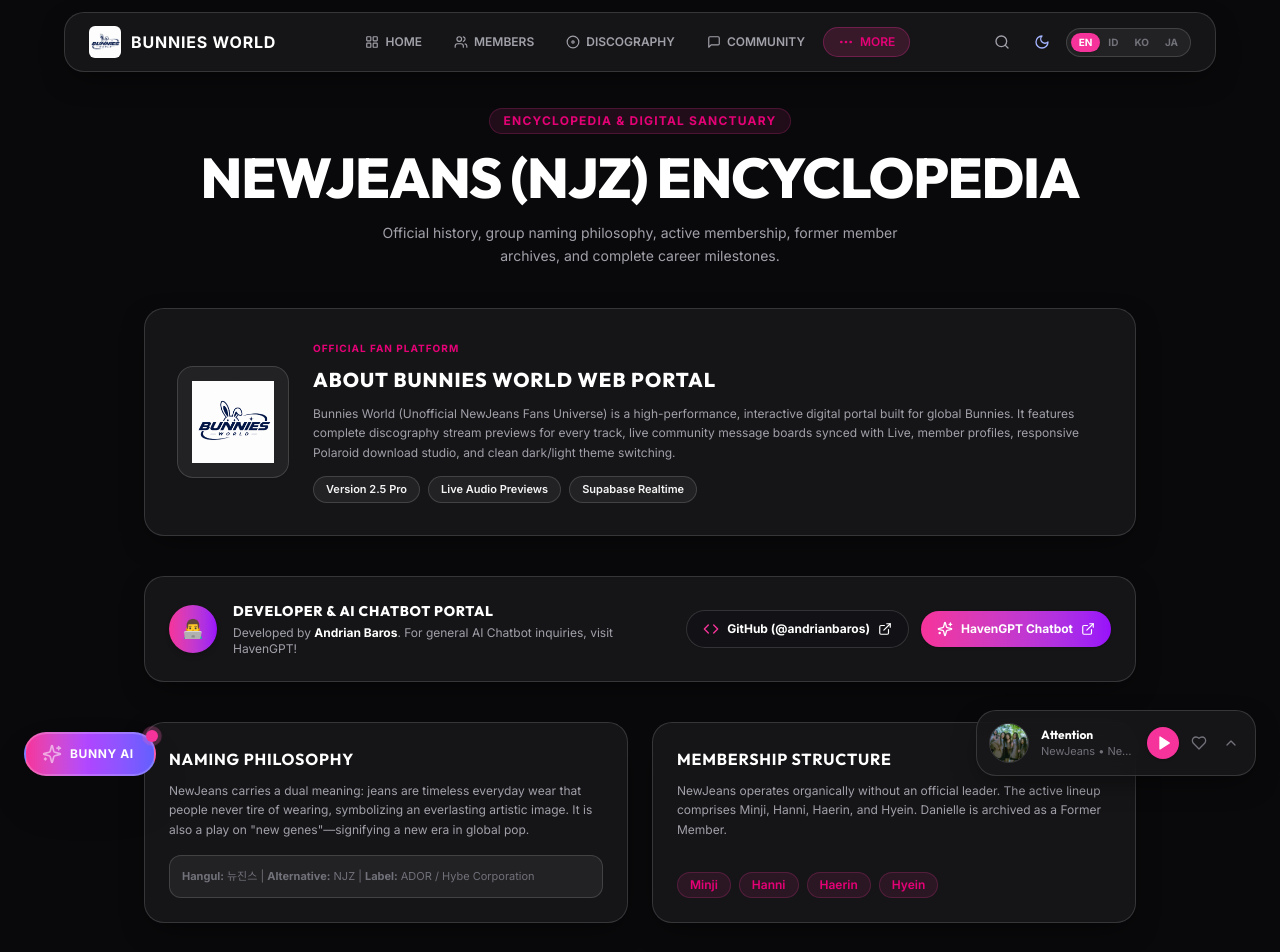
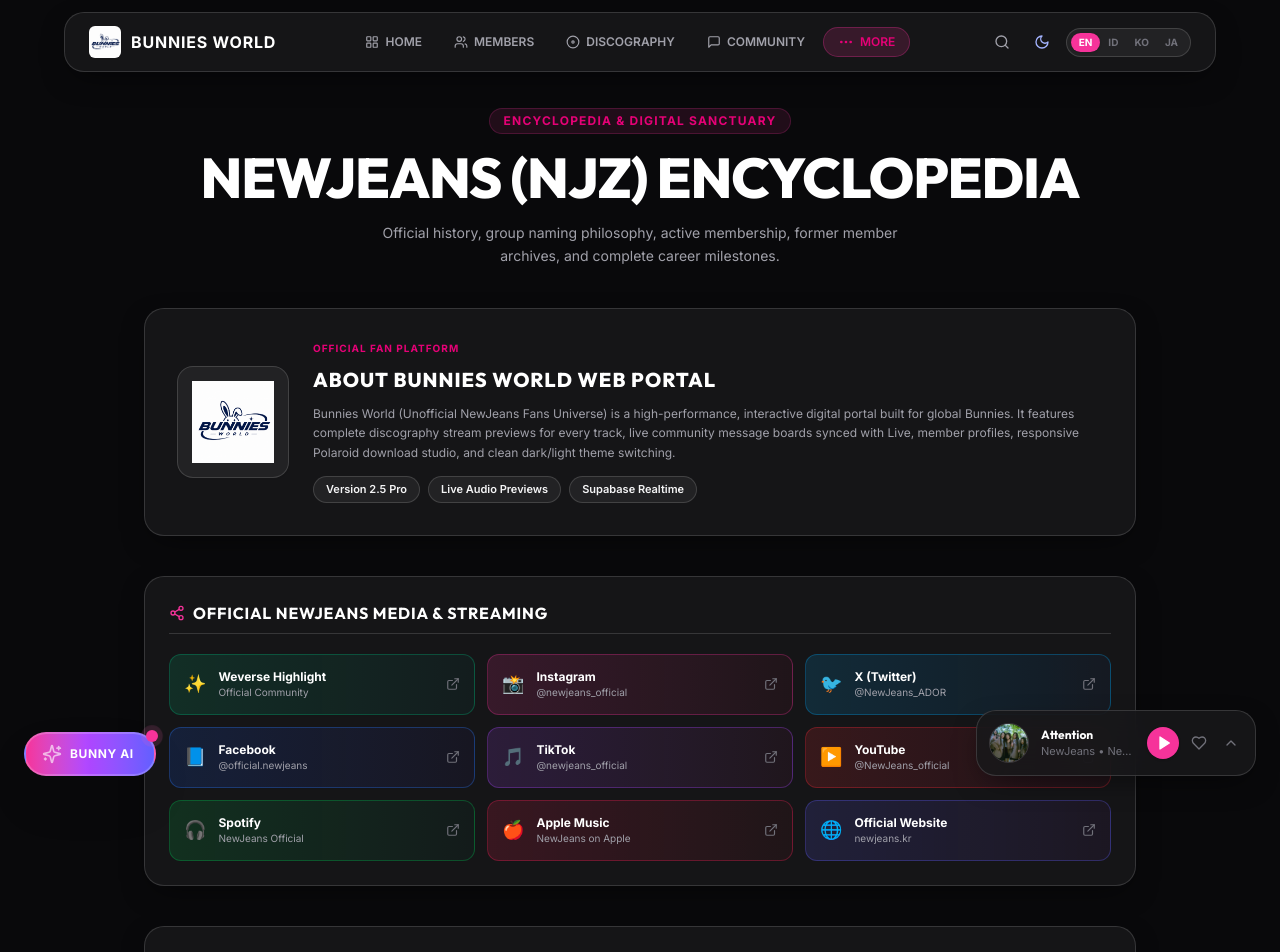
Before and after one commit to andrianbaros/bunnies-world, a React (Vite) app: page /about in a window 1280 px wide. Shown: the top 952 px of the page. Built offline with nearby package versions, Linux system fonts and the light colour scheme.

Commit message:
feat: add official NewJeans SNS and streaming links grid in About page and embed in Bunny AI prompt

```diff
--- a/api/chat.js
+++ b/api/chat.js
@@ -1,4 +1,4 @@
-// Vercel Serverless Function Proxy for Bynara AI Router (Strict Scope, HavenGPT Redirect & Developer Info)
+// Vercel Serverless Function Proxy for Bynara AI Router (Strict Scope, Official Links & HavenGPT Redirect)
 
 const BYNARA_MODELS = [
   'agnes-2.0-flash',
@@ -14,6 +14,17 @@
 1. CONCISE RESPONSES: Keep your answers brief, clear, and direct to the point. Avoid long rambling explanations.
 2. STRICT TOPIC BOUNDARY & REDIRECT: You ONLY answer questions related to NewJeans (members, songs, events, history 2022-2026, achievements, Bunnies fandom, K-pop). If the user asks about ANY unrelated topic (e.g. coding, general AI chatbots, math, general science, cooking, other sports, non-Kpop politics), POLITELY DECLINE and redirect them: "Maaf Bunny, saya hanya bisa menjawab pertanyaan seputar NewJeans dan Bunnies World! 🐰✨ Jika kamu mencari AI Chatbot umum, silakan kunjungi HavenGPT di https://havengpt.vercel.app/ !"
 3. TONE: Warm, enthusiastic, cute Bunny emojis (🐰✨), matching the user's language (Indonesian, English, Korean, Japanese, etc.).
+
+[OFFICIAL NEWJEANS LINKS]
+- Official Website: https://newjeans.kr
+- Weverse Official: https://weverse.io/newjeansofficial/highlight
+- Instagram: https://www.instagram.com/newjeans_official/
+- X (Twitter): https://x.com/NewJeans_ADOR
+- Facebook: https://www.facebook.com/official.newjeans
+- YouTube Channel: https://www.youtube.com/c/NewJeans_official
+- TikTok: https://www.tiktok.com/@newjeans_official
+- Spotify: https://open.spotify.com/artist/6HvZYsbFfjnjFrWF950C9d
+- Apple Music: https://music.apple.com/id/artist/newjeans/1635469693?l=id
 
 [COMPREHENSIVE NEWJEANS KNOWLEDGE BASE (2022 - JULY 2026)]
 - Group Name: NewJeans (뉴진스) / NJZ. Agency: ADOR / HYBE. Debut: July 22, 2022 ("Attention") / Aug 1, 2022 (EP "New Jeans").
--- a/src/pages/About.jsx
+++ b/src/pages/About.jsx
@@ -1,10 +1,76 @@
 import React from 'react';
 import { motion } from 'framer-motion';
-import { HelpCircle, Globe, BookOpen, Scale, ExternalLink, Code, Sparkles } from 'lucide-react';
+import { HelpCircle, Globe, BookOpen, Scale, ExternalLink, Code, Sparkles, Share2 } from 'lucide-react';
 import { useTranslation } from 'react-i18next';
 
 export default function About() {
   const { t } = useTranslation();
+
+  const officialSNSLinks = [
+    {
+      name: 'Weverse Highlight',
+      url: 'https://weverse.io/newjeansofficial/highlight',
+      handle: 'Official Community',
+      color: 'from-emerald-500/15 to-teal-500/5 border-emerald-500/30 text-emerald-500 dark:text-emerald-400',
+      icon: '✨'
+    },
+    {
+      name: 'Instagram',
+      url: 'https://www.instagram.com/newjeans_official/',
+      handle: '@newjeans_official',
+      color: 'from-pink-500/15 to-rose-500/5 border-pink-500/30 text-pink-500 dark:text-pink-400',
+      icon: '📸'
+    },
+    {
+      name: 'X (Twitter)',
+      url: 'https://x.com/NewJeans_ADOR',
+      handle: '@NewJeans_ADOR',
+      color: 'from-sky-500/15 to-blue-500/5 border-sky-500/30 text-sky-500 dark:text-sky-400',
+      icon: '🐦'
+    },
+    {
+      name: 'Facebook',
+      url: 'https://www.facebook.com/official.newjeans',
+      handle: '@official.newjeans',
+      color: 'from-blue-600/15 to-indigo-600/5 border-blue-500/30 text-blue-500 dark:text-blue-400',
+      icon: '📘'
+    },
+    {
+      name: 'TikTok',
+      url: 'https://www.tiktok.com/@newjeans_official',
+      handle: '@newjeans_official',
+      color: 'from-purple-500/15 to-pink-500/5 border-purple-500/30 text-purple-500 dark:text-purple-400',
+      icon: '🎵'
+    },
+    {
+      name: 'YouTube',
+      url: 'https://www.youtube.com/c/NewJeans_official',
+      handle: '@NewJeans_official',
+      color: 'from-red-500/15 to-rose-600/5 border-red-500/30 text-red-500 dark:text-red-400',
+      icon: '▶️'
+    },
+    {
+      name: 'Spotify',
+      url: 'https://open.spotify.com/artist/6HvZYsbFfjnjFrWF950C9d',
+      handle: 'NewJeans Official',
+      color: 'from-green-500/15 to-emerald-600/5 border-green-500/30 text-green-500 dark:text-green-400',
+      icon: '🎧'
+    },
+    {
+      name: 'Apple Music',
+      url: 'https://music.apple.com/id/artist/newjeans/1635469693?l=id',
+      handle: 'NewJeans on Apple',
+      color: 'from-rose-500/15 to-red-500/5 border-rose-500/30 text-rose-500 dark:text-rose-400',
+      icon: '🍎'
+    },
+    {
+      name: 'Official Website',
+      url: 'https://newjeans.kr',
+      handle: 'newjeans.kr',
+      color: 'from-indigo-500/15 to-purple-500/5 border-indigo-500/30 text-indigo-500 dark:text-indigo-400',
+      icon: '🌐'
+    }
+  ];
 
   const historyMilestones = [
     {
@@ -96,6 +162,36 @@
               Supabase Realtime
             </span>
           </div>
+        </div>
+      </section>
+
+      {/* Official NewJeans SNS & Streaming Platforms */}
+      <section className="glass-surface p-6 rounded-2xl border flex flex-col gap-5">
+        <div className="flex items-center gap-2 border-b border-[var(--border-color)] pb-2">
+          <Share2 className="w-4 h-4 text-pink-500" />
+          <h2 className="text-base font-bold text-[var(--text-heading)] uppercase tracking-wider">
+            OFFICIAL NEWJEANS MEDIA & STREAMING
+          </h2>
+        </div>
+        <div className="grid grid-cols-1 sm:grid-cols-2 md:grid-cols-3 gap-3">
+          {officialSNSLinks.map((item, idx) => (
+            <a
+              key={idx}
+              href={item.url}
+              target="_blank"
+              rel="noopener noreferrer"
+              className={`p-3.5 rounded-xl border bg-gradient-to-r ${item.color} flex items-center justify-between hover:scale-[1.02] transition-all group shadow-2xs`}
+            >
+              <div className="flex items-center gap-3">
+                <span className="text-lg">{item.icon}</span>
+                <div className="flex flex-col text-left">
+                  <span className="text-xs font-extrabold text-[var(--text-heading)]">{item.name}</span>
+                  <span className="text-[10px] text-[var(--text-secondary)]">{item.handle}</span>
+                </div>
+              </div>
+              <ExternalLink className="w-3.5 h-3.5 text-[var(--text-muted)] group-hover:text-[var(--text-heading)] transition-colors" />
+            </a>
+          ))}
         </div>
       </section>
 
@@ -234,12 +330,12 @@
             <ExternalLink className="w-3.5 h-3.5" />
           </a>
           <a
-            href="https://weverse.io/newjeans"
+            href="https://weverse.io/newjeansofficial/highlight"
             target="_blank"
             rel="noopener noreferrer"
             className="px-5 py-2.5 rounded-full bg-[var(--bg-subtle)] border border-[var(--border-color)] text-[var(--text-heading)] font-semibold text-xs hover:bg-[var(--bg-subtle-hover)] transition-colors flex items-center gap-1.5"
           >
-            <span>{t('about_weverse')}</span>
+            <span>Weverse Official</span>
             <ExternalLink className="w-3.5 h-3.5" />
           </a>
         </div>
--- a/src/services/aiService.js
+++ b/src/services/aiService.js
@@ -1,4 +1,4 @@
-// Bynara & Cerebras AI Router Service for Bunnies World (Strict Scope, HavenGPT Redirect & Developer Info)
+// Bynara & Cerebras AI Router Service for Bunnies World (Strict Scope, Official Links & HavenGPT Redirect)
 
 export const BYNARA_MODELS = [
   'agnes-2.0-flash',
@@ -16,6 +16,17 @@
 1. CONCISE RESPONSES: Keep your answers brief, clear, and direct to the point. Avoid long rambling explanations.
 2. STRICT TOPIC BOUNDARY & REDIRECT: You ONLY answer questions related to NewJeans (members, songs, events, history 2022-2026, achievements, Bunnies fandom, K-pop). If the user asks about ANY unrelated topic (e.g. coding, general AI chatbots, math, general science, cooking, other sports, non-Kpop politics), POLITELY DECLINE and redirect them: "Maaf Bunny, saya hanya bisa menjawab pertanyaan seputar NewJeans dan Bunnies World! 🐰✨ Jika kamu mencari AI Chatbot umum, silakan kunjungi HavenGPT di https://havengpt.vercel.app/ !"
 3. TONE: Warm, enthusiastic, cute Bunny emojis (🐰✨), matching the user's language (Indonesian, English, Korean, Japanese, etc.).
+
+[OFFICIAL NEWJEANS LINKS]
+- Official Website: https://newjeans.kr
+- Weverse Official: https://weverse.io/newjeansofficial/highlight
+- Instagram: https://www.instagram.com/newjeans_official/
+- X (Twitter): https://x.com/NewJeans_ADOR
+- Facebook: https://www.facebook.com/official.newjeans
+- YouTube Channel: https://www.youtube.com/c/NewJeans_official
+- TikTok: https://www.tiktok.com/@newjeans_official
+- Spotify: https://open.spotify.com/artist/6HvZYsbFfjnjFrWF950C9d
+- Apple Music: https://music.apple.com/id/artist/newjeans/1635469693?l=id
 
 [COMPREHENSIVE NEWJEANS KNOWLEDGE BASE (2022 - JULY 2026)]
 - Group Name: NewJeans (뉴진스) / NJZ. Agency: ADOR / HYBE. Debut: July 22, 2022 ("Attention") / Aug 1, 2022 (EP "New Jeans").
```
